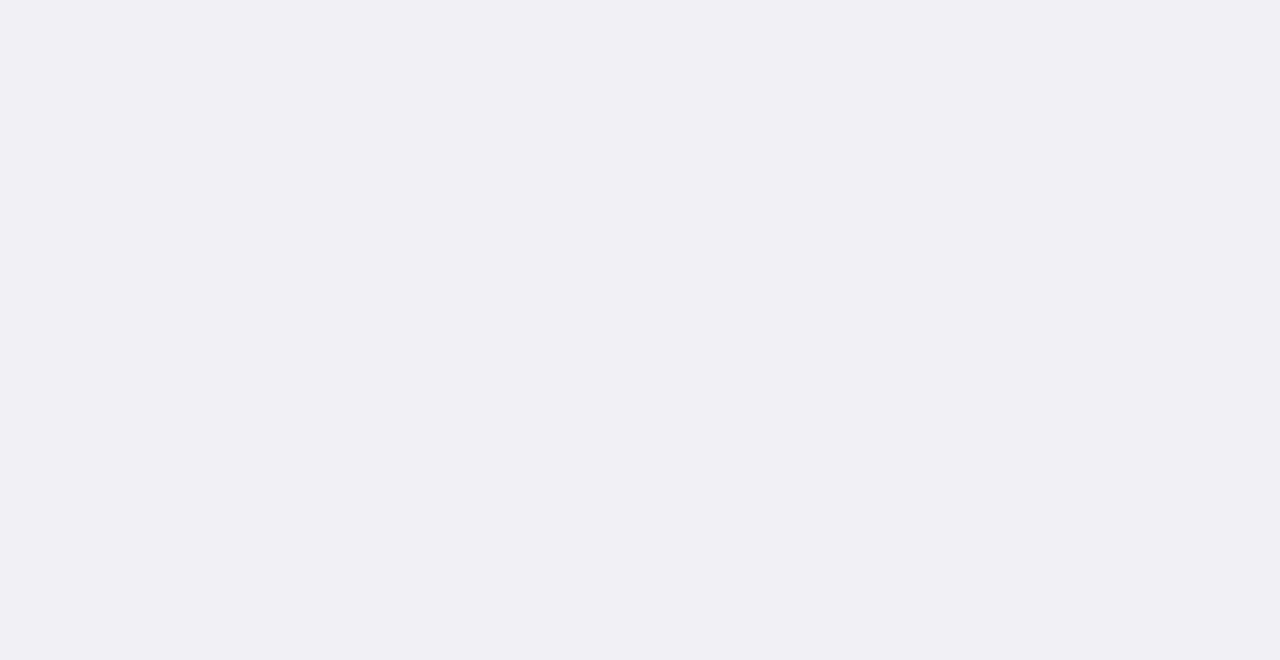
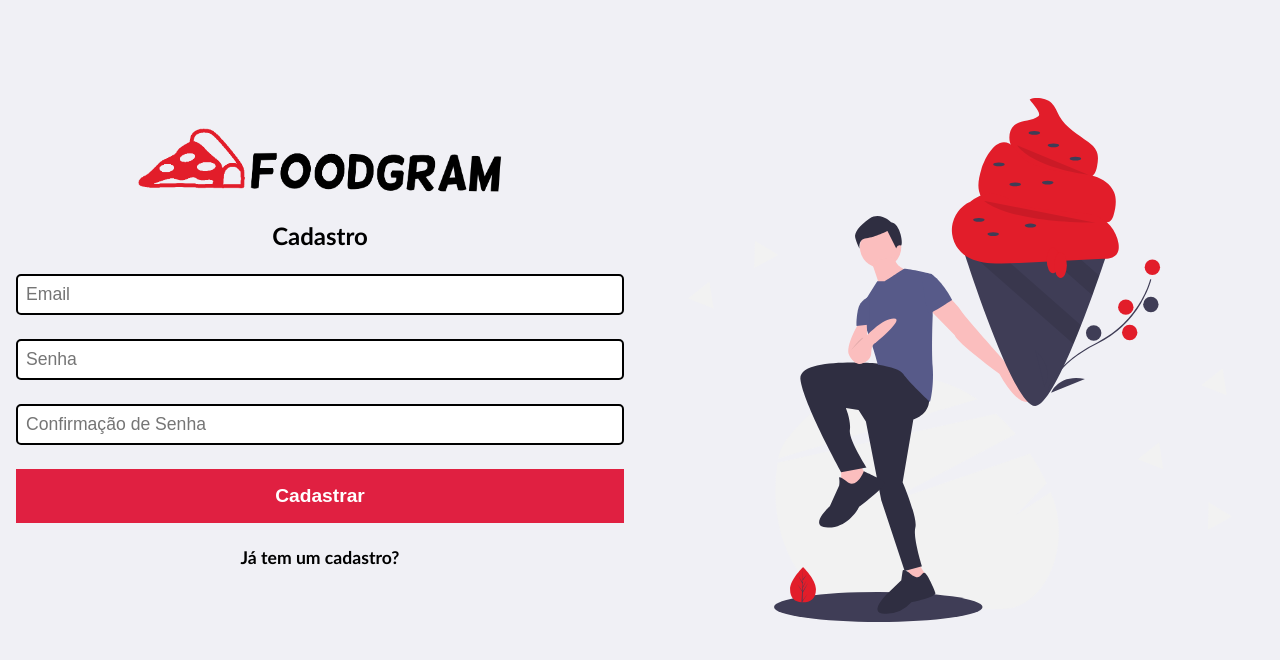
Before and after one commit to IAmUserUndefined/foodgram-front-end, a React (Create React App) app: page /register in a window 1280 px wide. Before the commit this address had no page. Shown: the top 660 px of the page. Built offline with nearby package versions, Linux system fonts and the light colour scheme.

Commit message:
atualização do estilo do Button e criação da página de registro do usuário

```diff
--- a/src/components/Button/styles.js
+++ b/src/components/Button/styles.js
@@ -8,6 +8,7 @@ const ButtonStyle = styled.button`
     font-weight: bold;
     font-size: 1.2rem;
     padding: 1rem;
+    cursor: pointer;
 `;
 
 export default ButtonStyle;
--- /dev/null
+++ b/src/pages/Register/index.jsx
@@ -0,0 +1,35 @@
+import React from "react";
+
+import Form from "../../styles/form";
+import FormInput from "../../components/FormInput/index";
+import Button from "../../components/Button/index";
+import FormLink from "../../components/FormLink/index";
+import Logo from "../../components/Logo/index"
+
+import PagesContainer from "../../components/PagesContainer/index";
+
+const Register = () => {
+  return (
+    <>
+      <PagesContainer>
+        <Form name="register">
+          <Logo />
+
+          <h2>Cadastro</h2>
+
+          <FormInput type="email" name="email" placeholder="Email" />
+          <FormInput type="password" name="password" placeholder="Senha" />
+          <FormInput type="password" name="passwordConfirm" placeholder="Confirmação de Senha" />
+
+          <Button>
+            Cadastrar
+          </Button>
+
+          <FormLink link="/">Já tem um cadastro?</FormLink>
+        </Form>
+      </PagesContainer>
+    </>
+  );
+};
+
+export default Register;
--- a/src/routes.js
+++ b/src/routes.js
@@ -2,12 +2,14 @@ import React from 'react';
 import { Routes, Route } from "react-router-dom"
 
 import Login from './pages/Login';
+import Register from './pages/Register';
 
 export const AppRoutes = () => {
     return (
         <>
             <Routes>
                 <Route path="/" exact element={<Login />} />
+                <Route path="/register" exact element={<Register />} />
             </Routes>
         </>
      );
```
